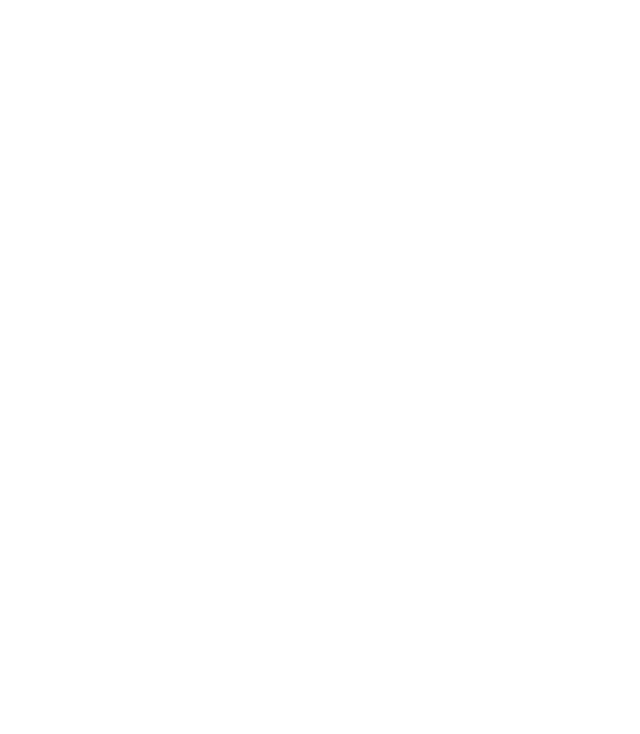
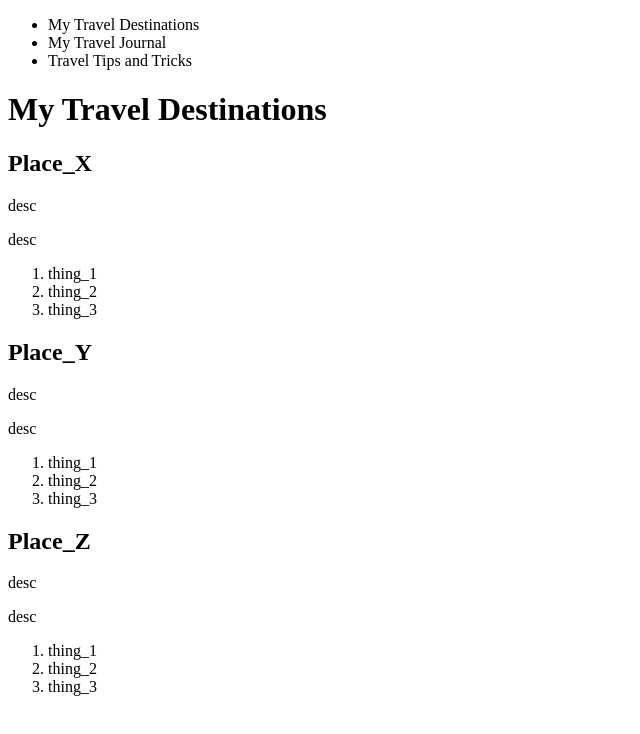
Before and after one commit to cormac-taylor/travel_blog, a plain HTML site: page index.html in a window 1280 px wide. Shown: the whole page, without its empty margins (0-640 px from the left). Drawn offline with Linux system fonts and the light colour scheme.

Commit message:
requirement template

```diff
--- a/index.html
+++ b/index.html
@@ -1,11 +1,54 @@
 <!DOCTYPE html>
 <html lang="en">
-<head>
-    <meta charset="UTF-8">
-    <meta name="viewport" content="width=device-width, initial-scale=1.0">
-    <title>Document</title>
-</head>
-<body>
+  <head>
+    <meta charset="UTF-8" />
+    <meta name="viewport" content="width=device-width, initial-scale=1.0" />
+    <title>My Travel Destinations</title>
+  </head>
+  <body>
+    <header>
+      <nav>
+        <ul>
+          <li><a>My Travel Destinations</a></li>
+          <li><a>My Travel Journal</a></li>
+          <li><a>Travel Tips and Tricks</a></li>
+        </ul>
+      </nav>
+    </header>
+    <h1>My Travel Destinations</h1>
+    <main>
+      <article>
+        <h2>Place_X</h2>
+        <p>desc</p>
+        <p>desc</p>
+        <ol>
+          <li><a>thing_1</a></li>
+          <li><a>thing_2</a></li>
+          <li><a>thing_3</a></li>
+        </ol>
+      </article>
 
-</body>
+      <article>
+        <h2>Place_Y</h2>
+        <p>desc</p>
+        <p>desc</p>
+        <ol>
+          <li><a>thing_1</a></li>
+          <li><a>thing_2</a></li>
+          <li><a>thing_3</a></li>
+        </ol>
+      </article>
+
+      <article>
+        <h2>Place_Z</h2>
+        <p>desc</p>
+        <p>desc</p>
+        <ol>
+          <li><a>thing_1</a></li>
+          <li><a>thing_2</a></li>
+          <li><a>thing_3</a></li>
+        </ol>
+      </article>
+    </main>
+  </body>
 </html>
```
Also changed, not shown: journal.html (+41 -7 lines), tips.html (+49 -7 lines).
